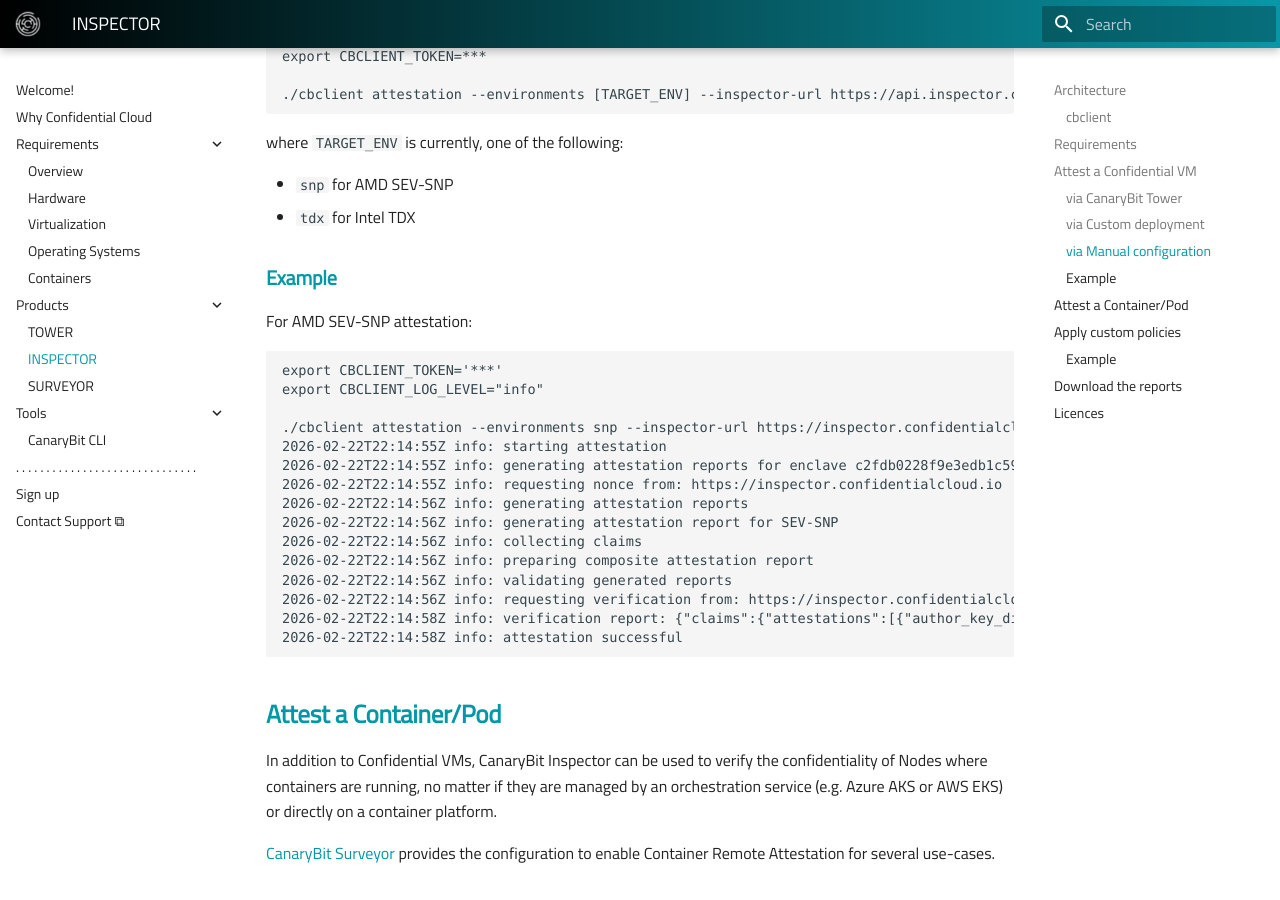
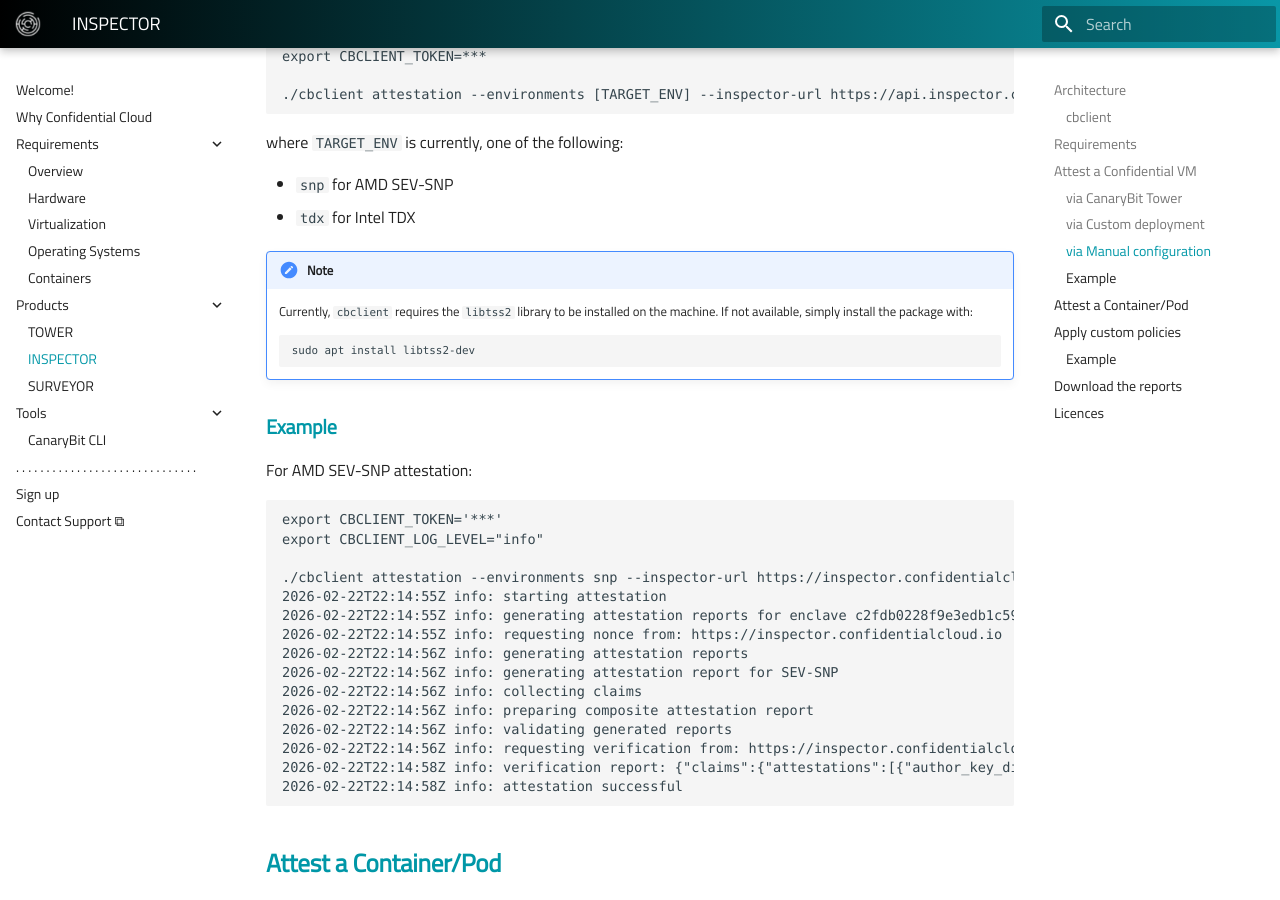
Before and after one commit to canarybit/cc-docs, an MkDocs documentation site: the page built from docs/products/inspector.md, in a window 1280 px wide and 900 px high, scrolled down 3037 px. Built offline with MkDocs 1.6.1 and Material for MkDocs 9.7.7, drawn with Linux system fonts in a browser that asks for light colours.

Commit message:
Updates docs

````diff
--- a/docs/products/inspector.md
+++ b/docs/products/inspector.md
@@ -100,6 +100,13 @@
   - `snp` for AMD SEV-SNP
   - `tdx` for Intel TDX
 
+!!! note
+
+    Currently, `cbclient` requires the `libtss2` library to be installed on the machine. If not available, simply install the package with:
+    ```
+    sudo apt install libtss2-dev
+    ```
+
 ### Example
 
 For AMD SEV-SNP attestation:
````
Also changed, not shown: docs/requirements/containers.md (+3 -1 lines).
